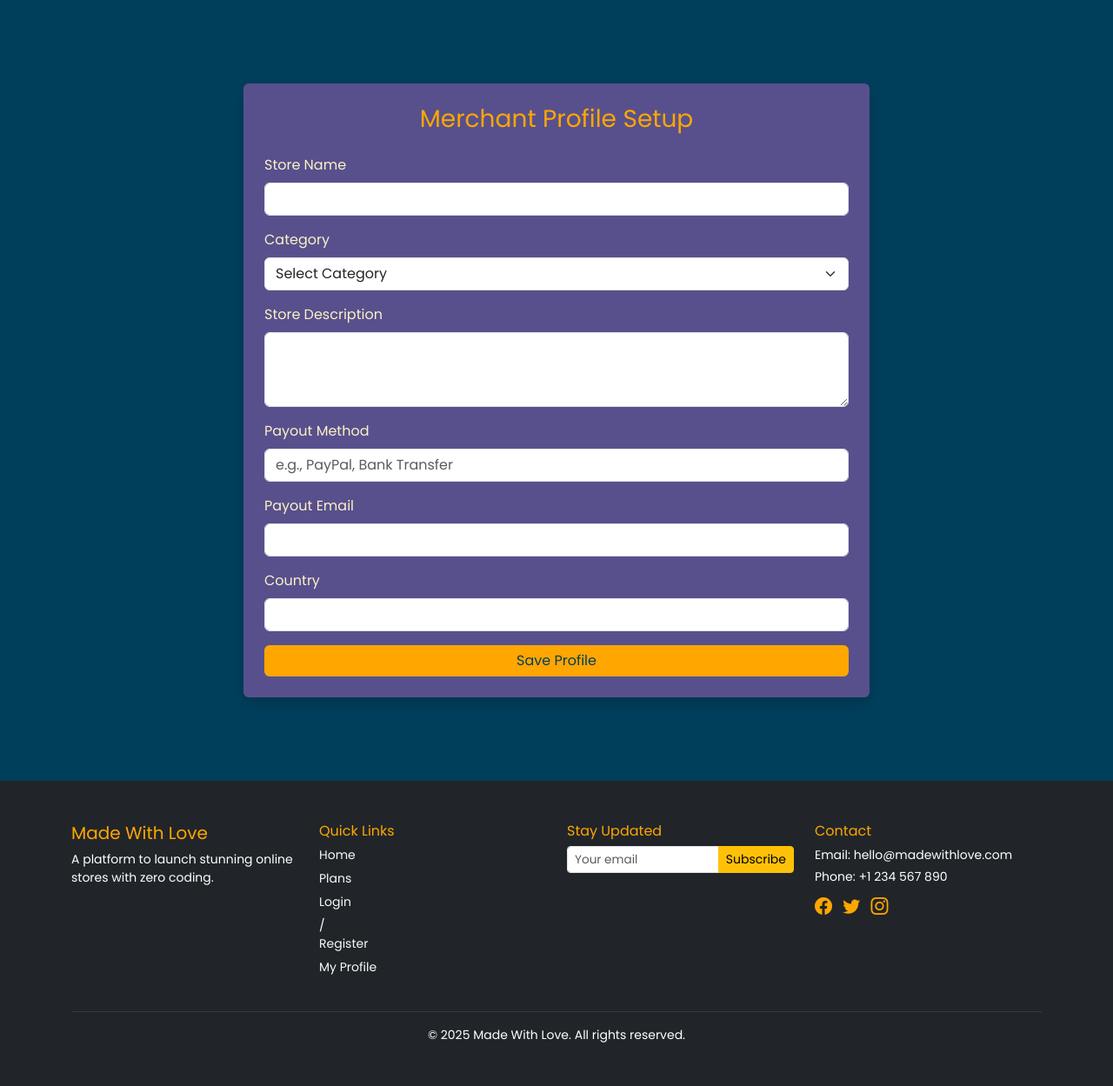
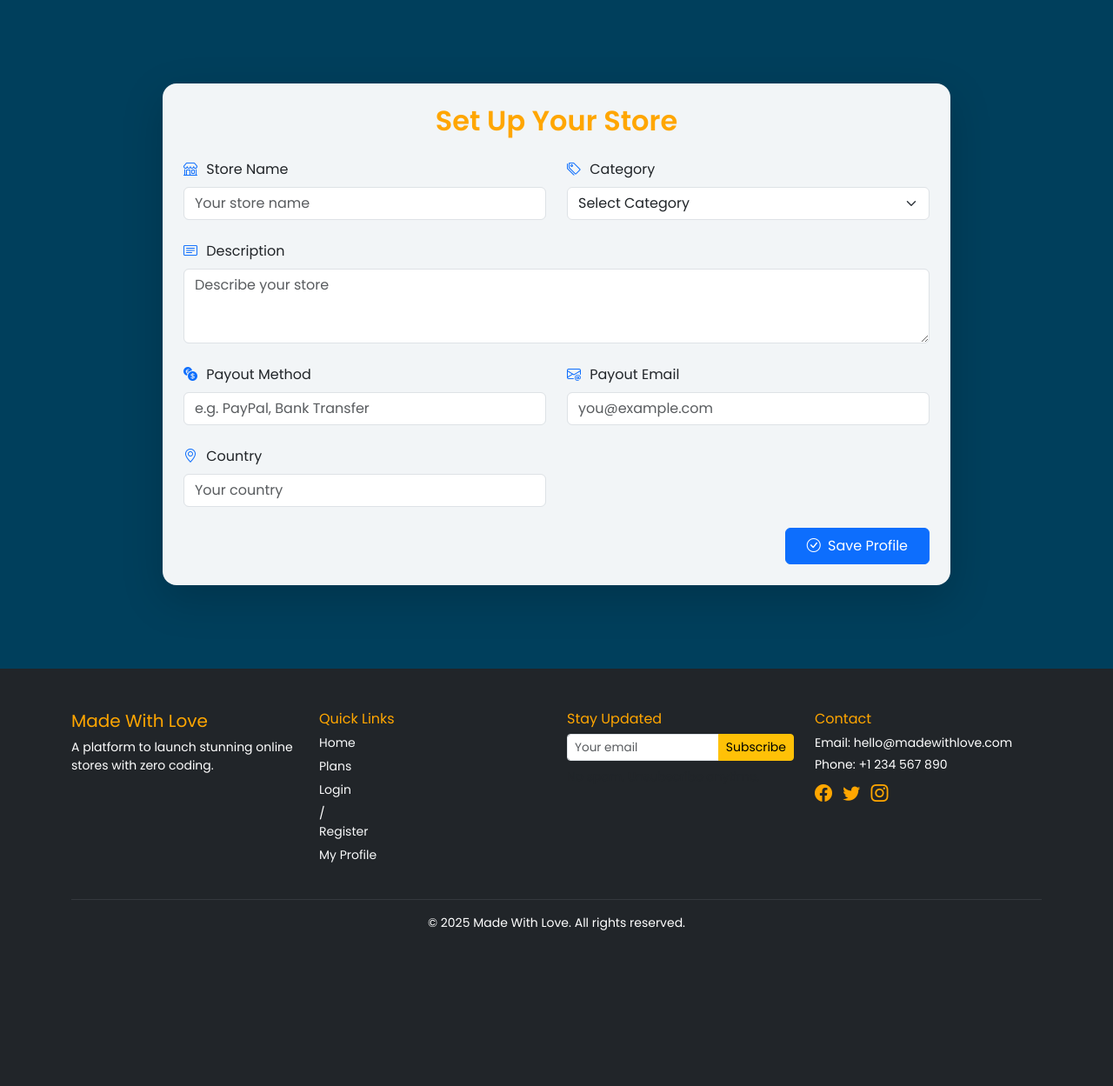
Before and after one commit to DuhaAssaf/MWL_Project, a Django app: template madewithlove_app/templates/merchant-setup.html in a window 1280 px wide. Shown: the part 64-1313 px from the top of the page at 87% size. After the commit the page ends 1134 px from the top, so only its background shows below. Run offline with Django 5.2, Linux system fonts and the light colour scheme; the template is opened without the code that fills it, so the values that code supplies are empty.

Commit message:
adding a new profile view

```diff
--- a/madewithlove_app/templates/merchant-setup.html
+++ b/madewithlove_app/templates/merchant-setup.html
@@ -1,22 +1,33 @@
-{% extends "base.html" %}
-{% load static %}
-{% block content %}
+{% extends "base.html" %} {% load static %} {% block content %}
 <div class="container py-5">
   <div class="row justify-content-center">
-    <div class="col-md-8">
-      <div class="card auth-card shadow border-0 p-4">
-        <h3 class="text-center form-title mb-4">Merchant Profile Setup</h3>
+    <div class="col-lg-10">
+      <div class="card shadow-lg border-0 glass-effect p-4">
+        <h2 class="text-center fw-bold mb-4">Set Up Your Store</h2>
 
-        <form method="post">
+        <form method="post" class="row g-4">
           {% csrf_token %}
 
-          <div class="mb-3">
-            <label for="store_name" class="form-label">Store Name</label>
-            <input type="text" name="store_name" id="store_name" class="form-control" required>
+          <!-- Store Name -->
+          <div class="col-md-6">
+            <label for="store_name" class="form-label"
+              ><i class="bi bi-shop"></i> Store Name</label
+            >
+            <input
+              type="text"
+              name="store_name"
+              id="store_name"
+              class="form-control"
+              placeholder="Your store name"
+              required
+            />
           </div>
 
-          <div class="mb-3">
-            <label for="category" class="form-label">Category</label>
+          <!-- Category -->
+          <div class="col-md-6">
+            <label for="category" class="form-label"
+              ><i class="bi bi-tags"></i> Category</label
+            >
             <select name="category" id="category" class="form-select" required>
               <option value="">Select Category</option>
               {% for cat in categories %}
@@ -25,33 +36,92 @@
             </select>
           </div>
 
-          <div class="mb-3">
-            <label for="description" class="form-label">Store Description</label>
-            <textarea name="description" id="description" rows="3" class="form-control" required></textarea>
+          <!-- Description -->
+          <div class="col-12">
+            <label for="description" class="form-label"
+              ><i class="bi bi-card-text"></i> Description</label
+            >
+            <textarea
+              name="description"
+              id="description"
+              rows="3"
+              class="form-control"
+              placeholder="Describe your store"
+              required
+            ></textarea>
           </div>
 
-          <div class="mb-3">
-            <label for="payout_method" class="form-label">Payout Method</label>
-            <input type="text" name="payout_method" id="payout_method" class="form-control" placeholder="e.g., PayPal, Bank Transfer" required>
+          <!-- Payout Method -->
+          <div class="col-md-6">
+            <label for="payout_method" class="form-label"
+              ><i class="bi bi-currency-exchange"></i> Payout Method</label
+            >
+            <input
+              type="text"
+              name="payout_method"
+              id="payout_method"
+              class="form-control"
+              placeholder="e.g. PayPal, Bank Transfer"
+              required
+            />
           </div>
 
-          <div class="mb-3">
-            <label for="payout_email" class="form-label">Payout Email</label>
-            <input type="email" name="payout_email" id="payout_email" class="form-control" required>
+          <!-- Payout Email -->
+          <div class="col-md-6">
+            <label for="payout_email" class="form-label"
+              ><i class="bi bi-envelope-at"></i> Payout Email</label
+            >
+            <input
+              type="email"
+              name="payout_email"
+              id="payout_email"
+              class="form-control"
+              placeholder="you@example.com"
+              required
+            />
           </div>
 
-          <div class="mb-3">
-            <label for="country" class="form-label">Country</label>
-            <input type="text" name="country" id="country" class="form-control" required>
+          <!-- Country -->
+          <div class="col-md-6">
+            <label for="country" class="form-label"
+              ><i class="bi bi-geo-alt"></i> Country</label
+            >
+            <input
+              type="text"
+              name="country"
+              id="country"
+              class="form-control"
+              placeholder="Your country"
+              required
+            />
           </div>
 
-          <div class="d-grid">
-            <button type="submit" class="btn save-product-btn">Save Profile</button>
+          <!-- Submit -->
+          <div class="col-12 text-end">
+            <button type="submit" class="btn btn-primary px-4 py-2">
+              <i class="bi bi-check-circle me-1"></i> Save Profile
+            </button>
           </div>
         </form>
-
       </div>
     </div>
   </div>
 </div>
+
+<style>
+  .glass-effect {
+    background: rgba(255, 255, 255, 0.95);
+    border-radius: 1rem;
+    backdrop-filter: blur(6px);
+  }
+
+  .form-label i {
+    color: #0d6efd;
+    margin-right: 6px;
+  }
+
+  .btn-primary:hover {
+    background-color: #0b5ed7;
+  }
+</style>
 {% endblock %}
```
Also changed, not shown: db.sqlite3.
